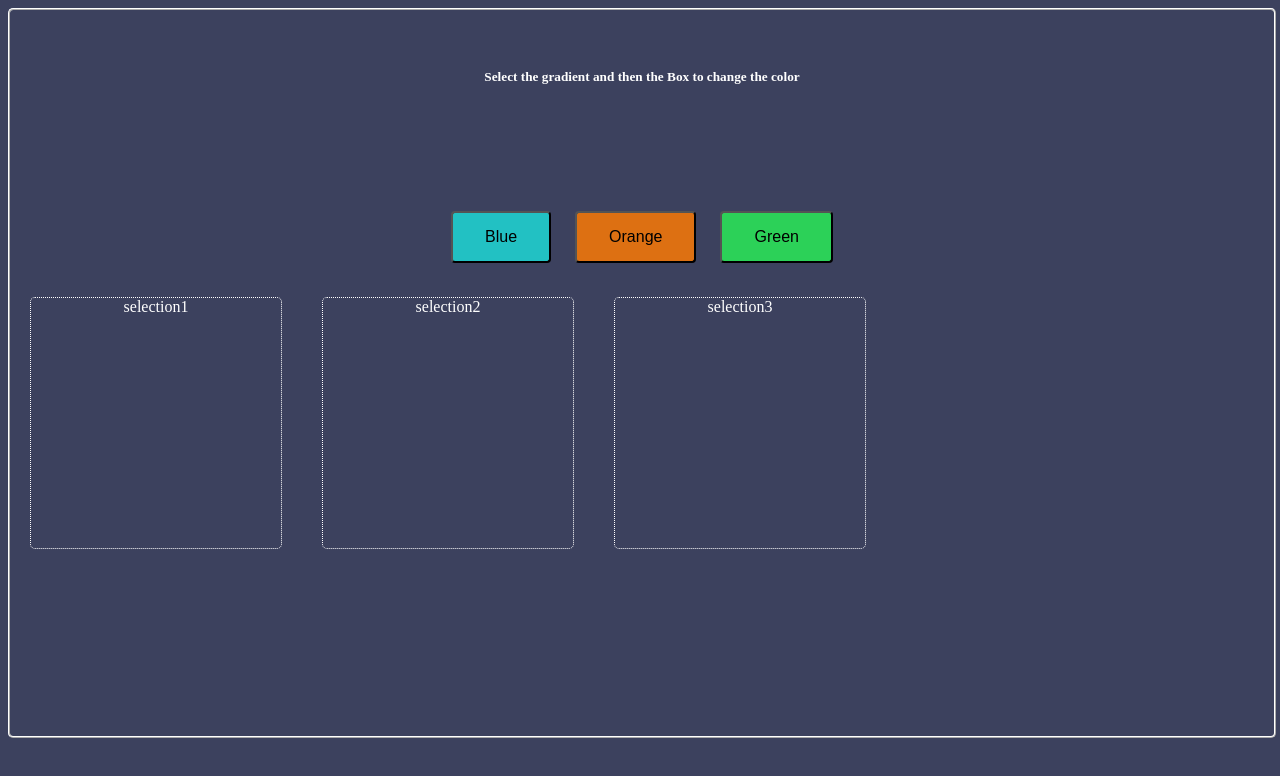
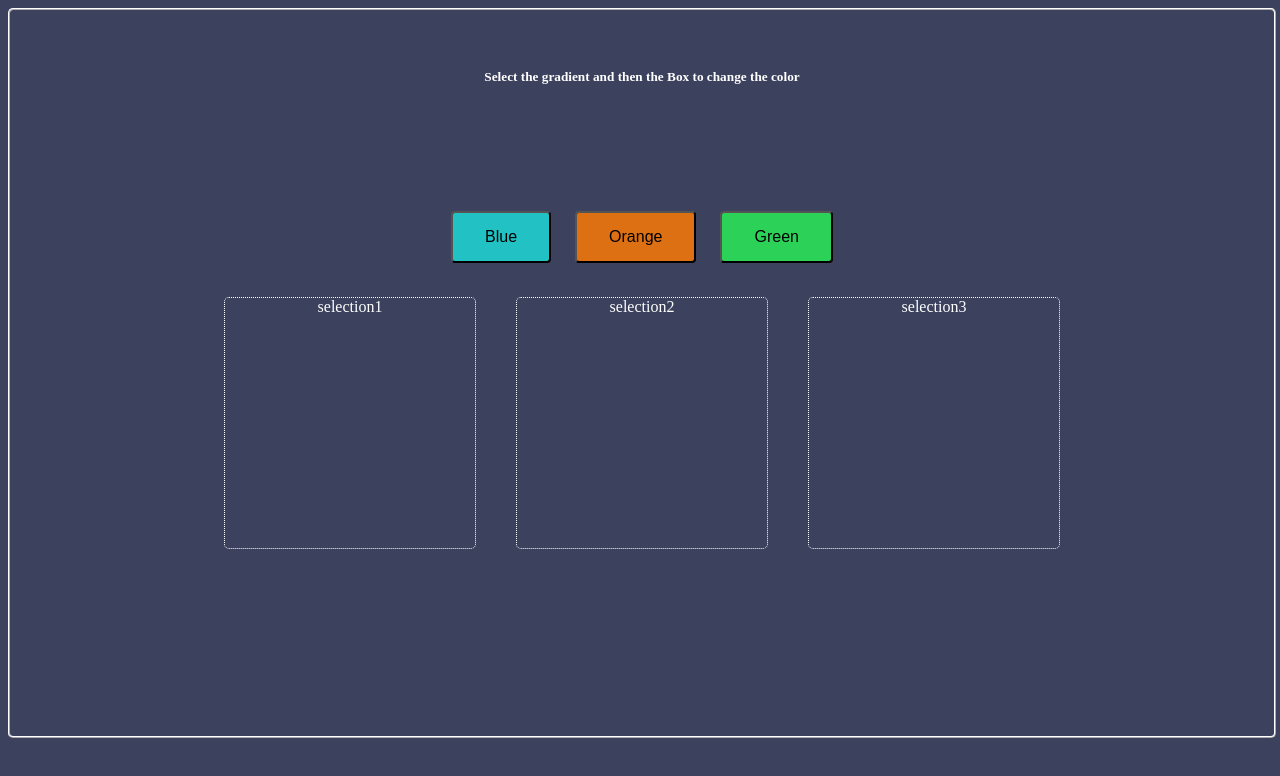
Before and after one commit to acciojob/passing-handler-prop-react-raza-shahi, a React app: page / in a window 1280 px wide. Built offline with nearby package versions, Linux system fonts and the light colour scheme.

Commit message:
css modify

```diff
--- a/src/components/App.js
+++ b/src/components/App.js
@@ -38,7 +38,7 @@ const App = () => {
         ))}
       </div>
 
-      <div className='row' id="children-wrapper">
+      <div className='row holder' id="children-wrapper">
         {
           ["selection1", "selection2", "selection3"].map(key => (
             <Selection key={key} applyColor={applyColor} item={key} />
--- a/src/components/Selection.js
+++ b/src/components/Selection.js
@@ -1,6 +1,5 @@
 import React, { useState } from "react";
 import "../styles/Child.css";
-import "../styles/App.css";
 
 const Selection = ({ item, applyColor }) => {
    const [style,setStyle] = useState({background:''})
--- a/src/styles/Child.css
+++ b/src/styles/Child.css
@@ -11,9 +11,6 @@
     border: 2px white ridge;
     width: 100%;
 }
-.row{
-    display: flex;
-}
 
 .subheading{
     color: white;
```
